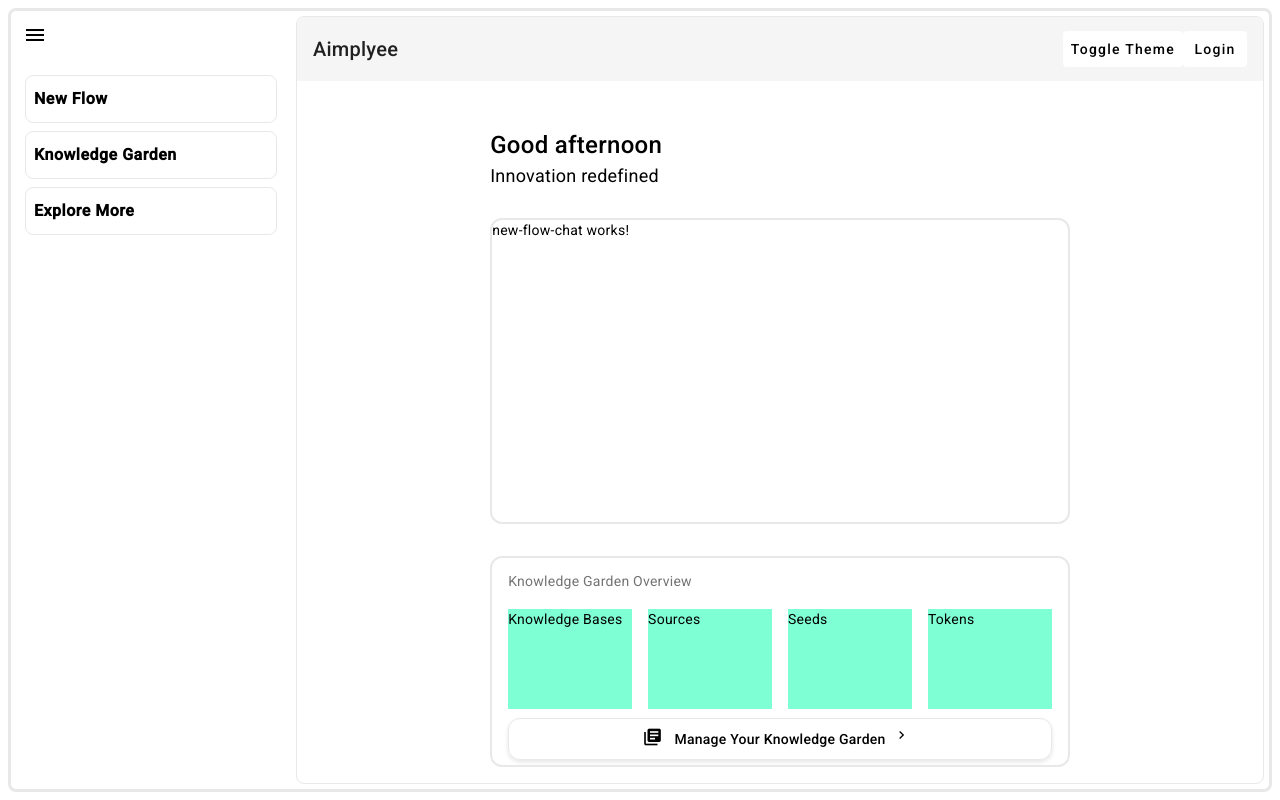
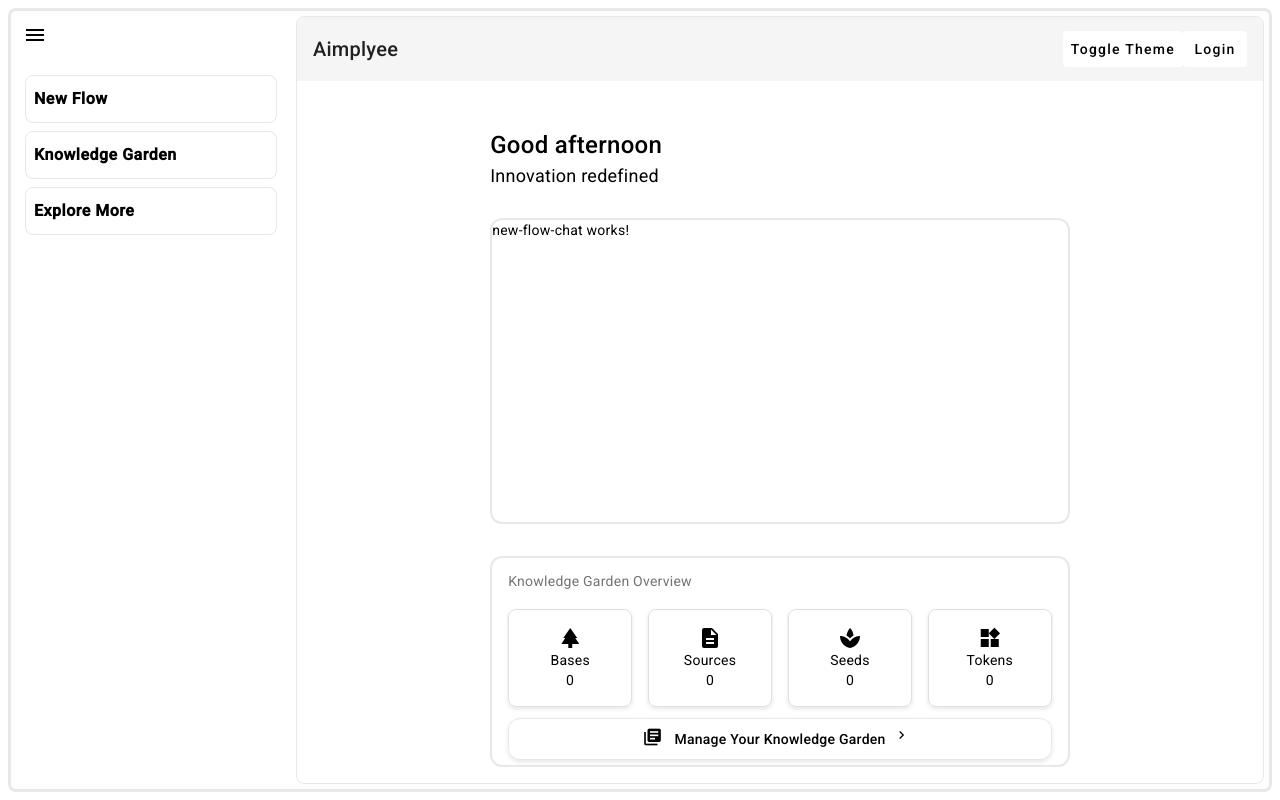
Before and after one commit to InspiroTechnology/aimployee, an Angular app: page /new-flow in a window 1280 px wide. Built offline with nearby package versions, Linux system fonts and the light colour scheme.

Commit message:
Refactor KnowledgeOverviewComponent and SimpleCardComponent for improved code clarity and structure

```diff
--- a/src/app/features/chat/knowledge-overview/knowledge-overview.component.ts
+++ b/src/app/features/chat/knowledge-overview/knowledge-overview.component.ts
@@ -7,21 +7,19 @@ import { MatIconModule } from '@angular/material/icon';
 @Component({
   selector: 'app-knowledge-overview',
   standalone: true,
-  imports: [CommonModule,SimpleCardComponent,MatCardModule,MatIconModule],
+  imports: [CommonModule, SimpleCardComponent, MatCardModule, MatIconModule],
   templateUrl: './knowledge-overview.component.html',
-  styleUrls: ['./knowledge-overview.component.scss']
+  styleUrls: ['./knowledge-overview.component.scss'],
 })
 export class KnowledgeOverviewComponent implements OnInit {
   overviewItems = [
-    { label: 'Knowledge Bases', icon: 'park' ,value:0},
-    { label: 'Sources', icon: 'description' ,value:0},
-    { label: 'Seeds', icon: 'spa' ,value:0},
-    { label: 'Tokens', icon: 'widgets',value:0 }
+    { label: 'Bases', icon: 'park', value: 0 },
+    { label: 'Sources', icon: 'description', value: 0 },
+    { label: 'Seeds', icon: 'spa', value: 0 },
+    { label: 'Tokens', icon: 'widgets', value: 0 },
   ];
 
-  constructor() { }
+  constructor() {}
 
-  ngOnInit(): void {
-  }
-
+  ngOnInit(): void {}
 }
--- a/src/app/shared/components/simple-card/simple-card.component.html
+++ b/src/app/shared/components/simple-card/simple-card.component.html
@@ -1,8 +1,8 @@
-<!-- <div class="simple-card">
+<div class="simple-card">
     <mat-icon class="icon">{{ icon }}</mat-icon>
     <div class="label">{{ label }}</div>
     <div class="value">{{ value }}</div>
+</div>
+<!-- <div style="height:100%; width: 100%; background-color: aquamarine;">
+    <p>{{ label }}</p>
 </div> -->
-<div style="height:100%; width: 100%; background-color: aquamarine;">
-    <p>{{ label }}</p>
-</div>
```
